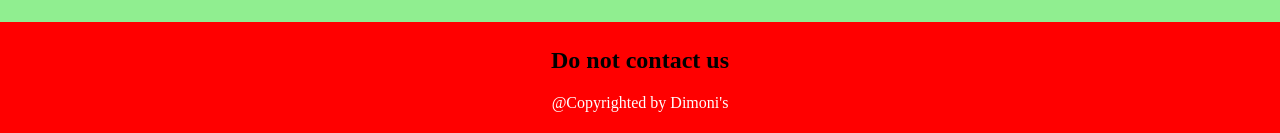
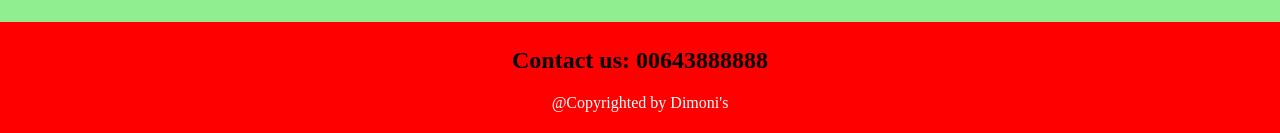
Before and after one commit to A2023K/pizza.github.io, a plain HTML site: page pizza/index.html in a window 1280 px wide. Shown: the part 884-1017 px from the top of the page. Drawn offline with Linux system fonts and the light colour scheme.

Commit message:
Update index.html

```diff
--- a/pizza/index.html
+++ b/pizza/index.html
@@ -54,7 +54,7 @@
         <!-- elements to interact with ends above -->
     </section>
     <section class="footer">
-        <h2>Do not contact us</h2>
+        <h2>Contact us: 00643888888</h2>
         <p class="copyright">@Copyrighted by Dimoni's</p>
     </section>
 <script src="./script.js" ></script>
```
